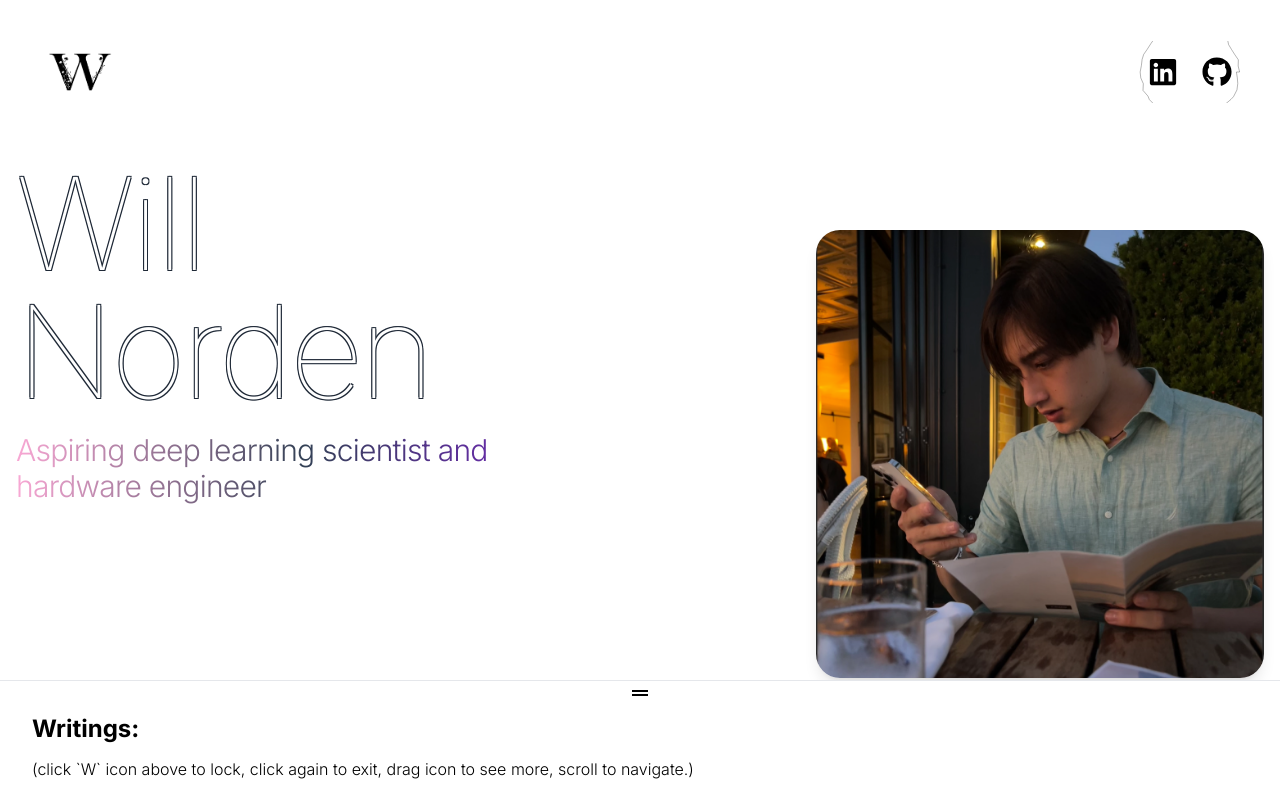
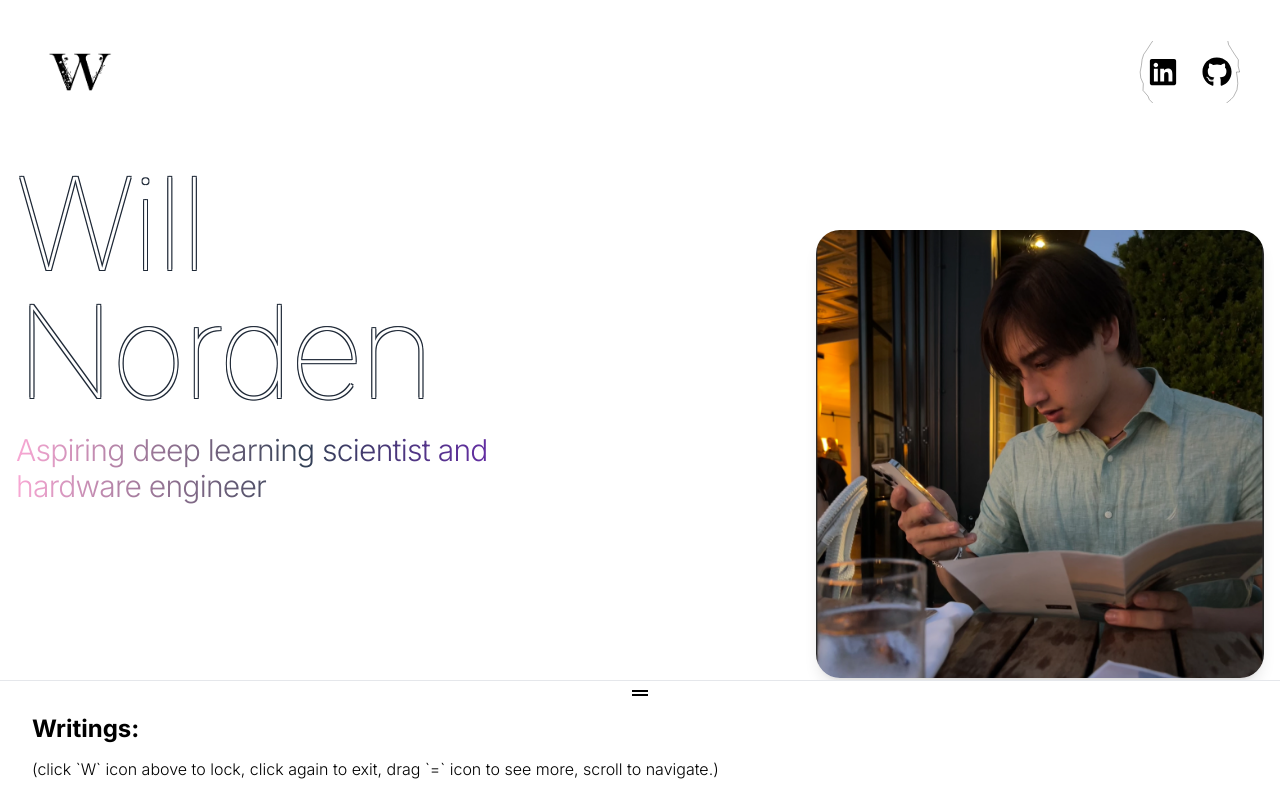
Before and after one commit to WillForEternity/PersonalWebsite, a React (Vite) app: page / in a window 1280 px wide. Both pictures are taken after a click on the picture 80 px from the left and 72 px from the top of the page. Shown: the top 800 px of the page. Built offline with nearby package versions, Linux system fonts and the light colour scheme; the HTML template or start-up script is replaced by a standard one.

Commit message:
Update Blog.jsx

```diff
--- a/src/components/Blog.jsx
+++ b/src/components/Blog.jsx
@@ -43,7 +43,7 @@ const Blog = () => {
         <h1 className=" text-2xl font-bold mb-3 text-left bg-clip-text">
           Writings:
         </h1>
-        <p className='pb-8 font-light text-left'> (click `W` icon above to lock, click again to exit, drag icon to see more, scroll to navigate.) </p>
+        <p className='pb-8 font-light text-left'> (click `W` icon above to lock, click again to exit, drag `=` icon to see more, scroll to navigate.) </p>
         <div className="grid grid-cols-1 md:grid-cols-3 gap-6">
           {posts.map((post, index) => (
             <BlogPost key={index} title={post.title} content={post.content} />
```
